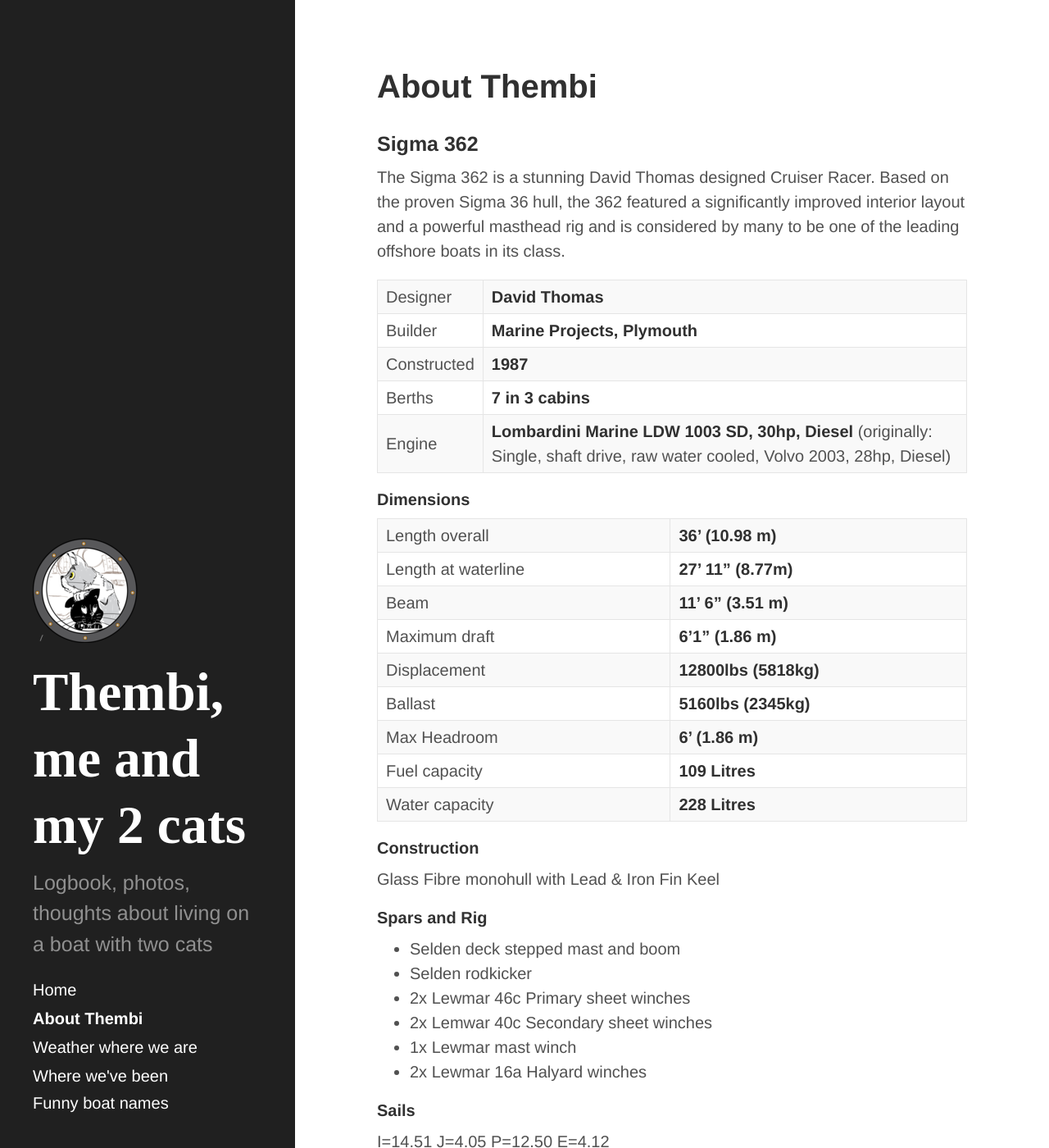
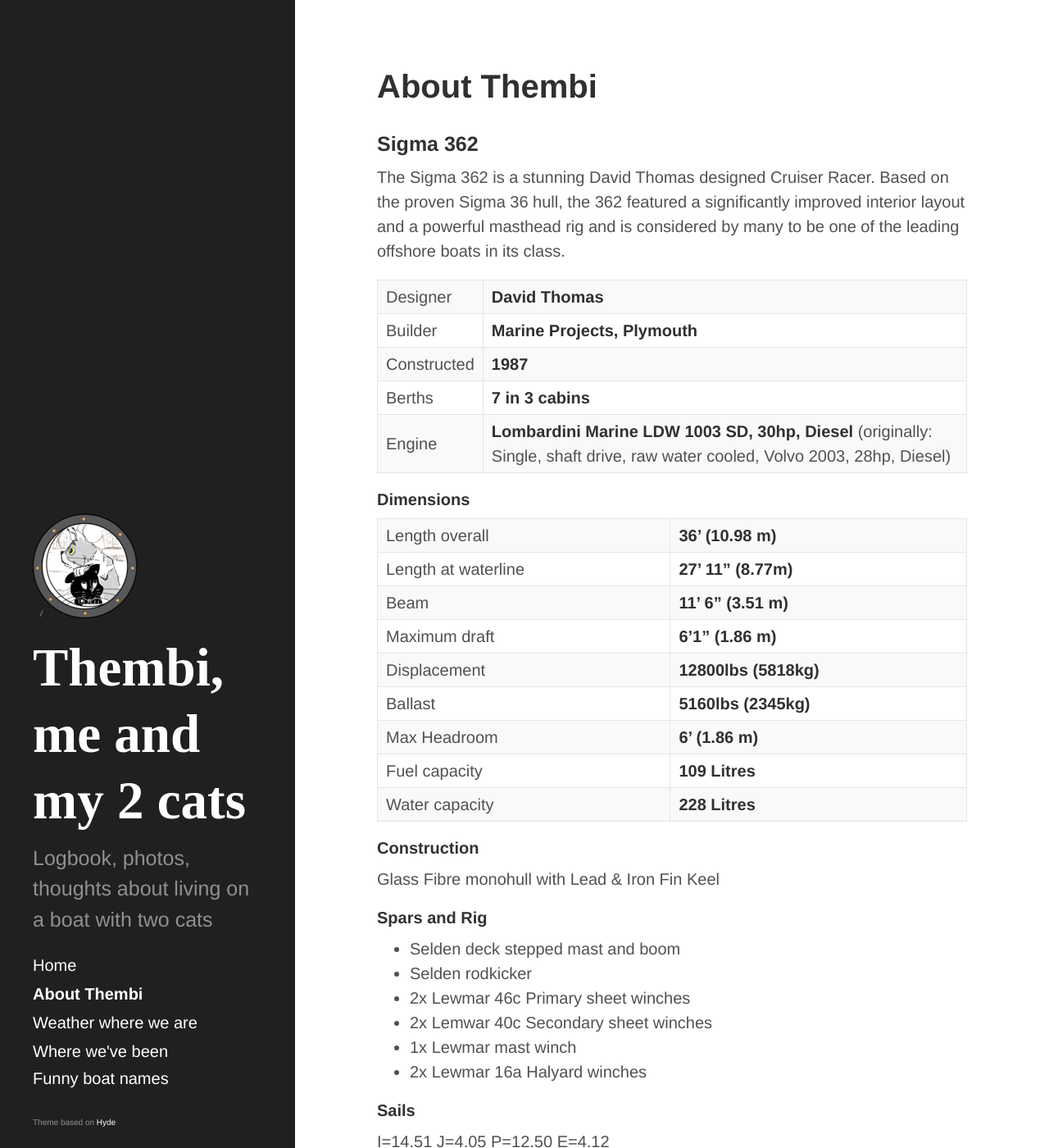
Before and after one commit to thembi-me/site, a Jekyll site: the page built from about.md, in a window 1280 px wide and 1400 px high. Shown: the whole window at 82% size. Built offline with Jekyll 4.4.1, drawn with Linux system fonts in a browser that asks for light colours.

Commit message:
Hyde theme linked

```diff
--- a/_includes/sidebar.html
+++ b/_includes/sidebar.html
@@ -29,5 +29,7 @@
 
     <a class="sitebar-nav-item" href="https://funnyboatnames.tumblr.com/">Funny boat names</a>
     </nav>
+
+    <small>Theme based on <a href="https://github.com/poole/hyde" target="_blank">Hyde</a></small>
   </div>
 </div>
--- a/public/css/hyde.css
+++ b/public/css/hyde.css
@@ -248,3 +248,7 @@ a.sidebar-nav-item:focus {
 .theme-base-0f .related-posts li a:hover {
   color: #8f5536;
 }
+
+small {
+  font-size: 0.5em;
+}
```
